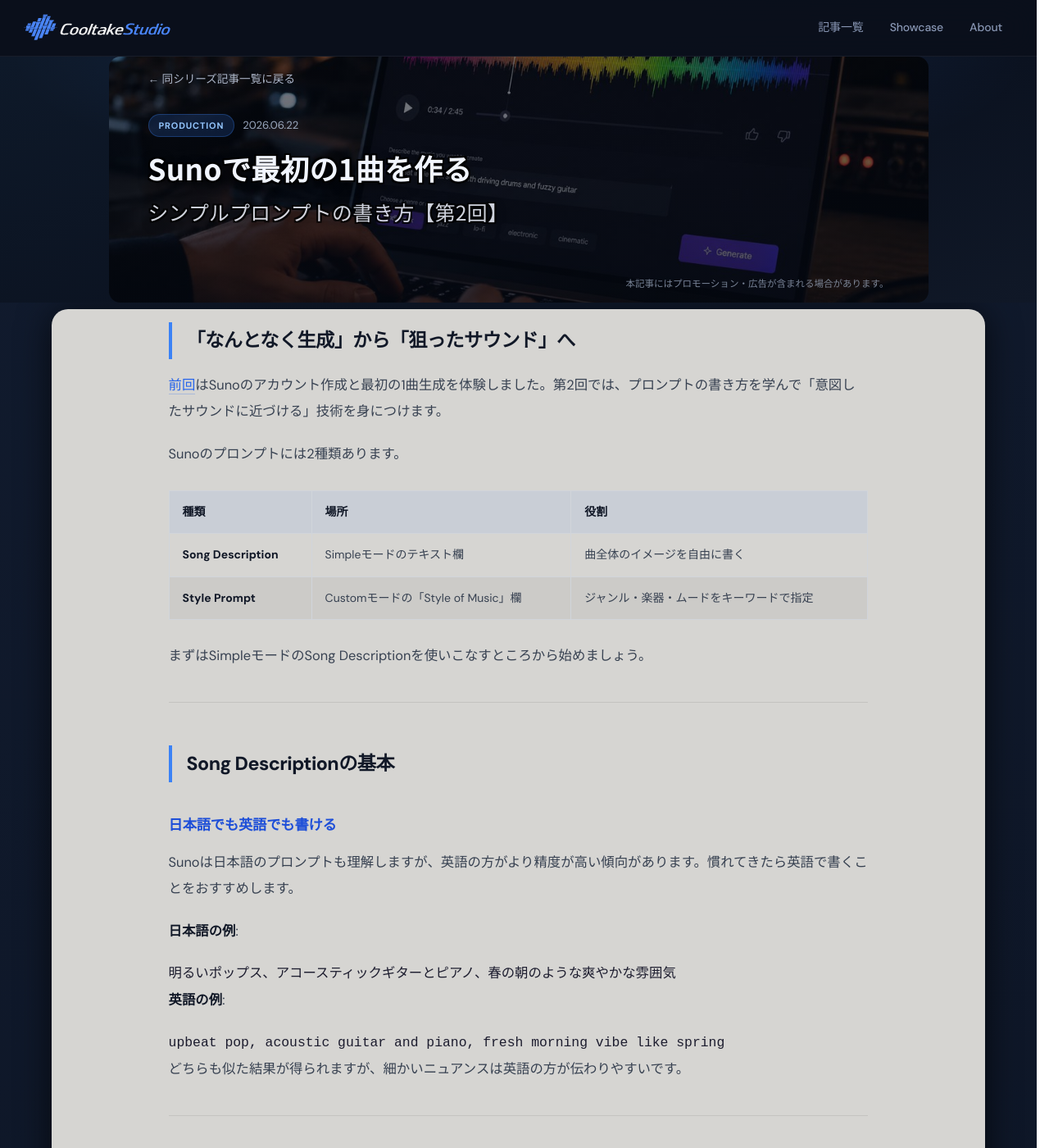
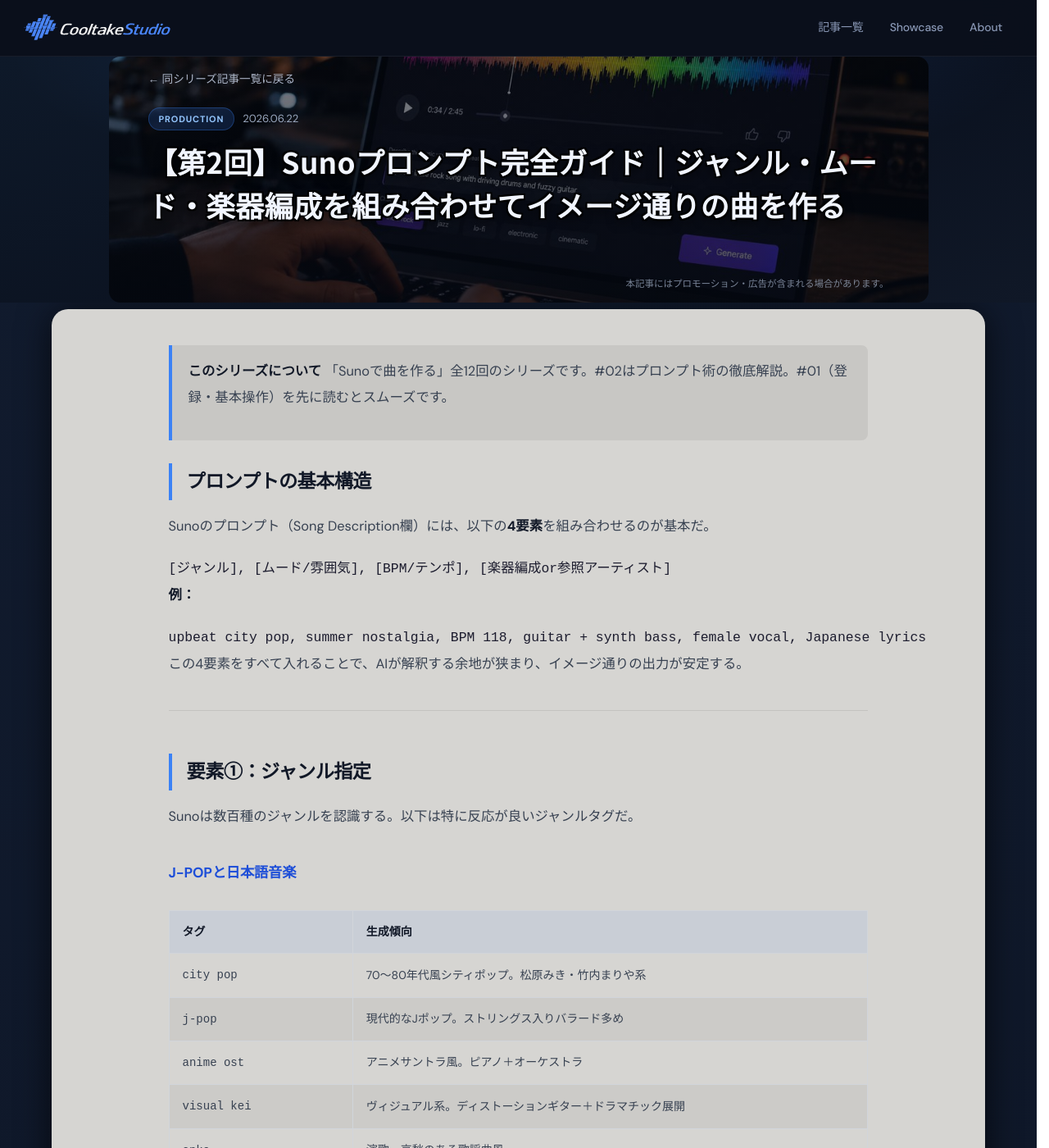
Before and after one commit to cooltake/cooltake-staging, a Jekyll site: the page built from _posts/2026-06-22-suno-guide-02.md, in a window 1280 px wide and 1400 px high. Shown: the whole window at 82% size. Built offline with Jekyll 4.4.1, drawn with Linux system fonts in a browser that asks for light colours; some web fonts are replaced; some of the changed text lies outside the part shown.

````diff
--- a/_posts/2026-06-22-suno-guide-02.md
+++ b/_posts/2026-06-22-suno-guide-02.md
@@ -1,164 +1,182 @@
 ---
 layout: post
-title: "Sunoで最初の1曲を作る — シンプルプロンプトの書き方【第2回】"
-description: "Suno AIのStyle Promptの基本文法を解説。ジャンル・楽器・BPM・ムードの指定方法を実例付きで紹介します。"
+title: "【第2回】Sunoプロンプト完全ガイド｜ジャンル・ムード・楽器編成を組み合わせてイメージ通りの曲を作る"
+description: "Suno AIのプロンプト（Song Description）の書き方を徹底解説。ジャンル指定・ムード・BPM・楽器編成・参照アーティストの組み合わせで、イメージ通りの楽曲を安定生成するコツ。"
 date: 2026-06-22
 categories: [production]
-tags: [Suno, AI音楽, プロンプト, DTM, 音楽制作]
+tags: [Suno AI, AI音楽, プロンプト, 音楽生成, DTM]
 image: /assets/images/thumb-suno-guide-02.jpg
+series: suno-guide
+series_title: "Sunoで曲を作る"
+series_num: 2
 ---
 
-## 「なんとなく生成」から「狙ったサウンド」へ
+> **このシリーズについて**
+> 「Sunoで曲を作る」全12回のシリーズです。#02はプロンプト術の徹底解説。#01（登録・基本操作）を先に読むとスムーズです。
 
-[前回](/production/suno-guide-01/)はSunoのアカウント作成と最初の1曲生成を体験しました。第2回では、プロンプトの書き方を学んで「意図したサウンドに近づける」技術を身につけます。
+## プロンプトの基本構造
 
-Sunoのプロンプトには2種類あります。
+Sunoのプロンプト（Song Description欄）には、以下の**4要素**を組み合わせるのが基本だ。
 
-| 種類 | 場所 | 役割 |
-|------|------|------|
-| **Song Description** | Simpleモードのテキスト欄 | 曲全体のイメージを自由に書く |
-| **Style Prompt** | Customモードの「Style of Music」欄 | ジャンル・楽器・ムードをキーワードで指定 |
+```
+[ジャンル], [ムード/雰囲気], [BPM/テンポ], [楽器編成or参照アーティスト]
+```
 
-まずはSimpleモードのSong Descriptionを使いこなすところから始めましょう。
+**例：**
+```
+upbeat city pop, summer nostalgia, BPM 118, guitar + synth bass, female vocal, Japanese lyrics
+```
+
+この4要素をすべて入れることで、AIが解釈する余地が狭まり、イメージ通りの出力が安定する。
 
 ---
 
-## Song Descriptionの基本
+## 要素①：ジャンル指定
 
-### 日本語でも英語でも書ける
+Sunoは数百種のジャンルを認識する。以下は特に反応が良いジャンルタグだ。
 
-Sunoは日本語のプロンプトも理解しますが、英語の方がより精度が高い傾向があります。慣れてきたら英語で書くことをおすすめします。
+### J-POPと日本語音楽
 
-**日本語の例**:
-```
-明るいポップス、アコースティックギターとピアノ、春の朝のような爽やかな雰囲気
-```
+| タグ | 生成傾向 |
+|------|---------|
+| `city pop` | 70〜80年代風シティポップ。松原みき・竹内まりや系 |
+| `j-pop` | 現代的なJポップ。ストリングス入りバラード多め |
+| `anime ost` | アニメサントラ風。ピアノ＋オーケストラ |
+| `visual kei` | ヴィジュアル系。ディストーションギター＋ドラマチック展開 |
+| `enka` | 演歌。哀愁のある歌謡曲風 |
+| `vocaloid style` | ボカロP風。電子音＋高BPM |
 
-**英語の例**:
-```
-upbeat pop, acoustic guitar and piano, fresh morning vibe like spring
-```
+### 洋楽ジャンル
 
-どちらも似た結果が得られますが、細かいニュアンスは英語の方が伝わりやすいです。
+| タグ | 生成傾向 |
+|------|---------|
+| `lo-fi hip hop` | 落ち着いたビート。BGM向き |
+| `synthwave` | 80年代シンセサイザーの音 |
+| `indie folk` | アコースティック。温かみある音色 |
+| `jazz fusion` | インスト中心。複雑なコード進行 |
+| `trap` | 重いハイハット＋808ベース |
+| `bossa nova` | ブラジル音楽。クラシカルギター＋ソフトな歌声 |
 
 ---
 
-## 指定できる4つの要素
+## 要素②：ムード・雰囲気タグ
 
-プロンプトに含めると効果的な要素は4つです。
+ジャンルだけでは足りない。感情・情景を加えると一気に精度が上がる。
 
-### 1. ジャンル
+**よく使うムードタグ：**
 
-最も重要な要素です。具体的なジャンル名を入れましょう。
+| 日本語イメージ | 英語タグ |
+|------------|---------|
+| 悲しい・切ない | `melancholic`, `bittersweet`, `sad` |
+| 明るい・楽しい | `upbeat`, `cheerful`, `joyful` |
+| 落ち着く・夜 | `relaxing`, `midnight`, `atmospheric` |
+| 壮大・感動的 | `epic`, `cinematic`, `emotional` |
+| 激しい・疾走感 | `energetic`, `powerful`, `intense` |
+| 懐かしい・レトロ | `nostalgic`, `vintage`, `retro` |
 
-| ジャンル | プロンプト例 |
-|---------|------------|
-| ロック | `rock`, `hard rock`, `indie rock` |
-| ポップ | `pop`, `j-pop`, `synth-pop` |
-| ジャズ | `jazz`, `smooth jazz`, `bebop` |
-| ローファイ | `lo-fi`, `lo-fi hip hop` |
-| クラシカル | `classical`, `orchestral`, `cinematic` |
-| 電子音楽 | `EDM`, `house`, `techno`, `ambient` |
-
-### 2. 楽器
-
-使ってほしい楽器、または使ってほしくない楽器を指定できます。
-
+**組み合わせ例：**
 ```
-electric guitar, bass, drums, piano
-```
-
-楽器を除外したい場合は「no」を付けます。
-
-```
-no drums, acoustic guitar only
-```
-
-### 3. BPMとリズム
-
-テンポ感を伝えるキーワードです。具体的な数値より雰囲気で伝える方が自然な結果になります。
-
-| テンポ感 | キーワード例 |
-|---------|------------|
-| ゆっくり | `slow`, `relaxed`, `laid-back` |
-| 中くらい | `moderate tempo`, `mid-tempo` |
-| 速い | `fast`, `energetic`, `uptempo` |
-
-### 4. ムード・雰囲気
-
-曲の感情や場面を伝えます。
-
-```
-melancholic, nostalgic, dark, happy, peaceful, intense, dramatic
+melancholic city pop, late night drive, neon lights, female vocal
 ```
 
 ---
 
-## 実践：プロンプトを組み合わせる
+## 要素③：BPMとテンポ指定
 
-4つの要素を組み合わせてみましょう。
+BPMを数値で指定すると、テンポのコントロール精度が上がる。
 
-**例1: 夜のドライブに合うロック**
+| 用途 | BPM目安 |
+|------|---------|
+| バラード・スローな曲 | 60〜80 |
+| ポップス・標準的な曲 | 90〜120 |
+| ダンスミュージック | 120〜140 |
+| テクノ・ハードコア | 140〜180 |
+
+**注意：** BPMを入れても必ずしも正確ではない。±10程度のズレは許容範囲として扱う。
+
+---
+
+## 要素④：楽器編成と参照アーティスト
+
+### 楽器指定
+
+よく効くタグ：
+- `piano only` → ピアノソロ
+- `guitar + bass + drums` → バンドサウンド
+- `strings + choir` → オーケストラ風
+- `synthesizer` → シンセ主体
+- `acoustic guitar` → アコースティック
+
+### 参照アーティスト（スタイル指定）
+
+`in the style of [アーティスト名]` の形で入れると、そのアーティストのスタイルに近づく。
+
+**有効な例：**
+- `in the style of Kenshi Yonezu`
+- `inspired by Aimer`
+- `similar to Yoasobi`
+- `lo-fi like Nujabes`
+
+> **注意：** アーティスト名はそのままコピーされるわけではない。あくまでスタイルのヒント。著作権上の問題はないが、実際の楽曲に酷似することはほとんどない。
+
+---
+
+## プロンプトのNG例と改善例
+
+### NG例①：短すぎる
 ```
-indie rock, electric guitar, driving drums, late night feeling, slightly melancholic
+❌ 明るい曲
+```
+```
+✅ upbeat j-pop, sunny afternoon, BPM 128, piano + acoustic guitar, female vocal, Japanese lyrics
 ```
 
-**例2: カフェで流れるボサノバ**
+### NG例②：指示が矛盾している
 ```
-bossa nova, acoustic guitar, soft bass, warm afternoon, relaxed jazz feel
+❌ calm and energetic electronic music with heavy metal guitar
+```
+```
+✅ calm electronic music with soft synth pads and subtle guitar
 ```
 
-**例3: ゲームのバトルBGM**
+### NG例③：固有名詞を多用しすぎ
 ```
-epic orchestral, heavy drums, brass section, intense, dramatic battle music
+❌ Make a song like Taylor Swift meets Radiohead meets Metallica
+```
+```
+✅ pop rock, emotional, introspective lyrics, distorted guitar with clean vocals
 ```
 
 ---
 
-## 同じプロンプトで複数回生成する
+## 実践：プロンプト別生成結果の比較
 
-Sunoは同じプロンプトを入力しても毎回違う楽曲を生成します。気に入ったサウンドが出なかった場合は「Create」を何度か押してみましょう。1クレジットあたり約5クレジット消費するので、試行錯誤しながら感覚をつかんでください。
+同じ「夏の曲」でプロンプトを変えると全然違う曲になる：
+
+**プロンプトA：**
+```
+summer song, Japanese
+```
+→ テンポも楽器もジャンルもバラバラ。毎回異なる
+
+**プロンプトB：**
+```
+upbeat city pop, summer nostalgia, BPM 118, guitar + synth, female vocal, Japanese lyrics
+```
+→ 80年代シティポップ風の一貫した楽曲が安定生成される
 
 ---
 
-## よくある失敗と対処法
+## まとめ：プロンプトの黄金比
 
-### 「なんか違う」と感じたとき
-
-プロンプトが曖昧すぎる可能性があります。ジャンルだけでなく楽器・ムードも加えて具体性を上げましょう。
-
-❌ 曖昧な例:
 ```
-かっこいい曲
+[ジャンル] + [ムード] + [BPM] + [楽器or参照アーティスト] + [言語指定]
 ```
 
-✅ 具体的な例:
-```
-hard rock, distorted electric guitar, heavy drums, aggressive and powerful
-```
-
-### 生成されたがイメージと全然違う
-
-英語で書き直すと改善することが多いです。また、相反するキーワード（例: `slow` と `energetic`）が混在していないか確認しましょう。
+この5要素を入れるだけで生成精度は劇的に上がる。次回（#03）では、Sunoの構造理解に必要な「**セクションタグ**」を解説する。イントロ・Aメロ・サビを意図的にコントロールする方法だ。
 
 ---
 
-<div class="cta-soundhouse">
-<p>音楽制作に必要な機材はサウンドハウスで。DTM・録音機材を豊富に取り揃えています。</p>
-<a href="https://h.accesstrade.net/sp/cc?rk=01001xqc00os63&url=https%3A%2F%2Fwww.soundhouse.co.jp%2Fsearch%2Findex%2F%3Fcategory%3D%26search_all%3DDTM" rel="nofollow" referrerpolicy="no-referrer-when-downgrade">サウンドハウスでDTM機材を見る</a>
-</div>
+{% include suno-series-nav.html current=2 %}
 
-<div style="margin:2rem 0;">
-  <p style="text-align:center;font-size:.78rem;color:#6b7280;margin-bottom:.6rem;">この記事：第2回「最初の1曲を作る — シンプルプロンプトの書き方」</p>
-  <div style="display:flex;flex-wrap:wrap;gap:.8rem;">
-    <a href="/production/suno-guide-01/" style="flex:1;min-width:200px;display:block;padding:.6rem 1.1rem;background:#e8edf2;border:1px solid #c8c5c0;border-radius:8px;color:#1e3a5f;text-decoration:none;font-size:.85rem;line-height:1.5;">
-      <span style="display:block;font-size:.72rem;opacity:.75;margin-bottom:2px;">← 前の記事</span>
-      <span>第1回：Suno AIとは？無料・有料の違いと始め方</span>
-    </a>
-    <a href="/production/suno-guide-03/" style="flex:1;min-width:200px;text-align:right;display:block;padding:.6rem 1.1rem;background:#e8edf2;border:1px solid #c8c5c0;border-radius:8px;color:#1e3a5f;text-decoration:none;font-size:.85rem;line-height:1.5;">
-      <span style="display:block;font-size:.72rem;opacity:.75;margin-bottom:2px;">次の記事 →</span>
-      <span>第3回：曲の構造を指定する — セクションタグの使い方</span>
-    </a>
-  </div>
-  <p style="text-align:center;margin-top:.8rem;"><a href="/series-list.html?series=suno-guide" style="color:#1e3a5f;font-size:.82rem;text-decoration:underline;">シリーズ記事一覧を見る</a></p>
-</div>
+{% include suno-cta.html %}
````
